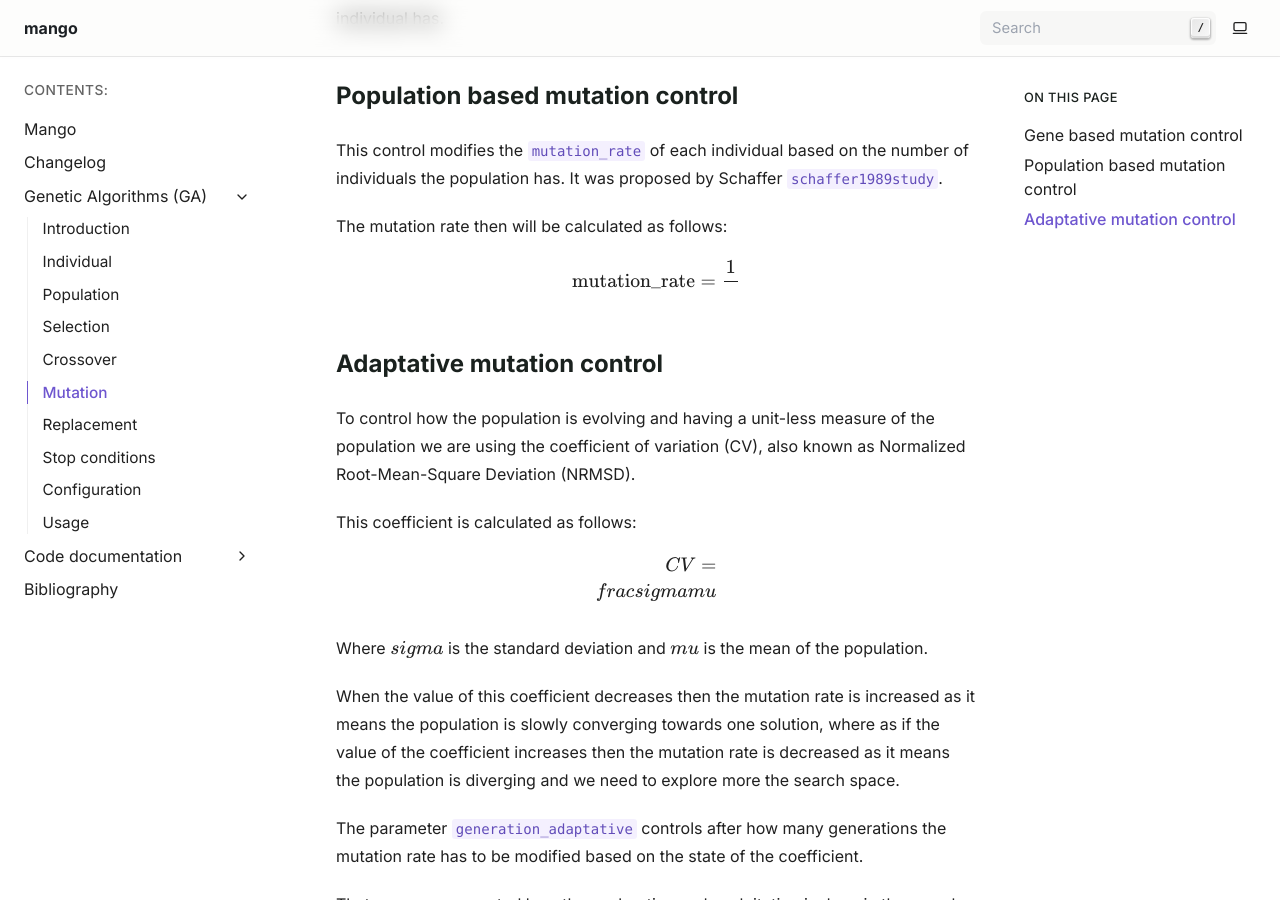
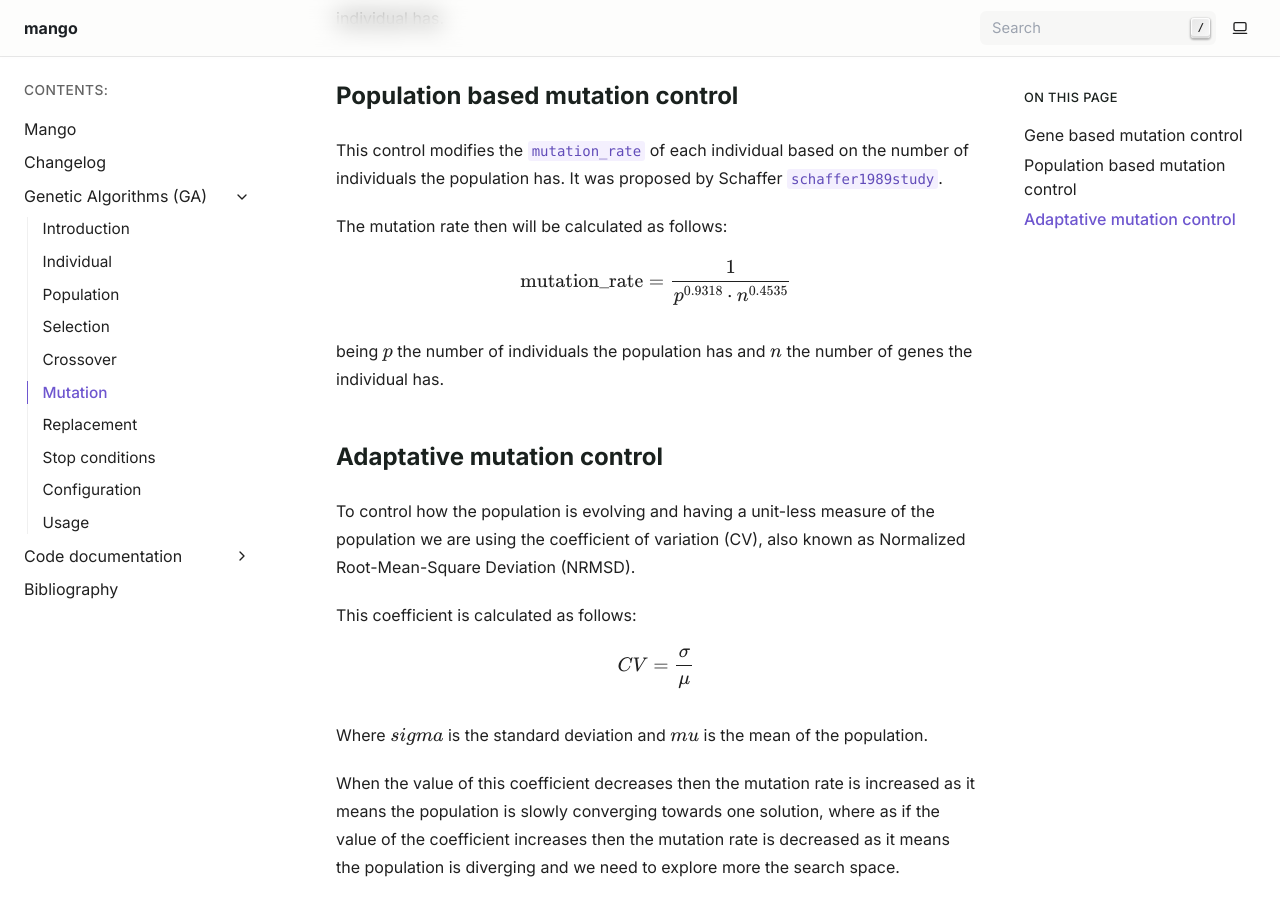
Before and after one commit to baobabsoluciones/mango, a Sphinx documentation site: the page built from docs/source/genetic/mutation.rst, in a window 1280 px wide and 900 px high, scrolled down 748 px. Built offline with Sphinx 7.4.7, drawn with Linux system fonts in a browser that asks for light colours; cross-references to code outside the pages are shown as plain code.

Commit message:
Small fix to the documentation

```diff
--- a/docs/source/genetic/mutation.rst
+++ b/docs/source/genetic/mutation.rst
@@ -29,7 +29,9 @@ The mutation rate then will be calculated as follows:
 
 .. math::
 
-    \text{mutation_rate} = \frac{1}{}
+    \text{mutation_rate} = \frac{1}{p^{0.9318} \cdot n^{0.4535}}
+
+being :math:`p` the number of individuals the population has and :math:`n` the number of genes the individual has.
 
 
 Adaptative mutation control
@@ -41,7 +43,7 @@ This coefficient is calculated as follows:
 
 .. math::
 
-    CV = \\frac{\\sigma}{\\mu}
+    CV = \frac{\sigma}{\mu}
 
 Where :math:`\\sigma` is the standard deviation and :math:`\\mu` is the mean of the population.
 
```
